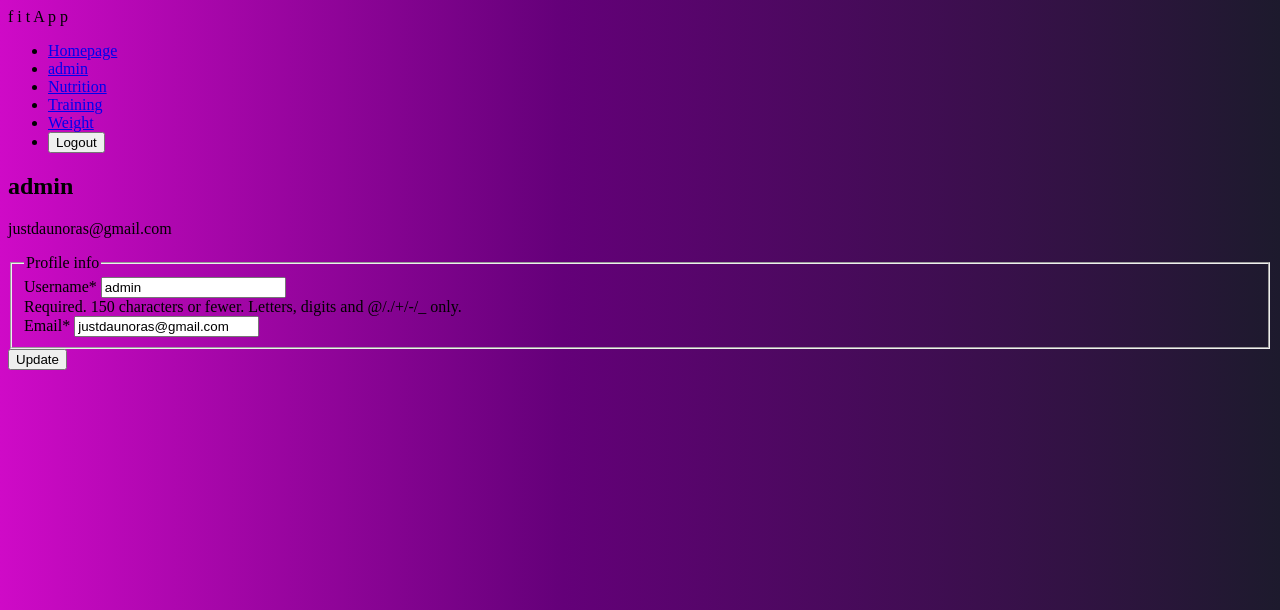
After one commit to Daunoras/FitnessApp, a Django app: page /fitness/profile/ in a window 1280 px wide. The commit adds this page. Shown: the top 610 px of the page. Run offline with Django 5.2, Linux system fonts and the light colour scheme; a user stored in the database is signed in; data comes from the database, SQL or seed files in the repository; both versions use the stored data as it was after the commit; some libraries are stand-ins or nearby versions.

Commit message:
added user profile

```diff
--- a/mysite/fitness/admin.py
+++ b/mysite/fitness/admin.py
@@ -1,7 +1,8 @@
 from django.contrib import admin
-from .models import DayOfEating
+from .models import DayOfEating, Profile
 
 class DayOfEatingAdmin(admin.ModelAdmin):
     list_display = ('date', 'kcal', 'protein', 'athlete')
 
 admin.site.register(DayOfEating)
+admin.site.register(Profile)
--- a/mysite/fitness/apps.py
+++ b/mysite/fitness/apps.py
@@ -4,3 +4,6 @@ from django.apps import AppConfig
 class FitnessConfig(AppConfig):
     default_auto_field = 'django.db.models.BigAutoField'
     name = 'fitness'
+
+    def ready(self):
+        from .signals import create_profile, save_profile
--- a/mysite/fitness/forms.py
+++ b/mysite/fitness/forms.py
@@ -1,9 +1,6 @@
 from django import forms
-from .models import DayOfEating
-
-
-# class DateInput(forms.DateInput):
-#     input_type = 'date'
+from .models import DayOfEating, Profile
+from django.contrib.auth.models import User
 
 class DayOfEatingCreateForm(forms.ModelForm):
     class Meta:
@@ -20,3 +17,15 @@ class DayOfEatingCreateForm(forms.ModelForm):
         if DayOfEating.objects.filter(athlete=self.user, date=date).exists():
             raise forms.ValidationError("You already have an entry for this date.")
         return date
+
+class UserUpdateForm(forms.ModelForm):
+    email = forms.EmailField()
+    class Meta:
+        model = User
+        fields = ['username', 'email']
+
+class ProfileUpdateForm(forms.ModelForm):
+
+    class Meta:
+        model = Profile
+        fields = []
--- a/mysite/fitness/models.py
+++ b/mysite/fitness/models.py
@@ -23,3 +23,9 @@ class DayOfEating(models.Model):
 
     def add_protein(self, protein):
         self.protein += int(protein)
+
+class Profile(models.Model):
+    user = models.OneToOneField(User, on_delete=models.CASCADE)
+
+    def __str__(self):
+        return f"{self.user.username}"
--- a/mysite/fitness/static/css/styles.css
+++ b/mysite/fitness/static/css/styles.css
@@ -1,2 +1,3 @@
 body {
-background: linear-gradient(90deg, rgba(207,10,199,1) 0%, rgba(100,0,121,1) 44%, rgba(29,26,45,1) 100%);}
+background: linear-gradient(90deg, rgba(207,10,199,1) 0%, rgba(100,0,121,1) 44%, rgba(29,26,45,1) 100%);
+}
--- a/mysite/fitness/urls.py
+++ b/mysite/fitness/urls.py
@@ -9,5 +9,6 @@ urlpatterns = [
     path('nutrition/add', views.DayOfEatingCreateView.as_view(), name='nutrition-add'),
     path('nutrition/<int:pk>/update', views.DayOfEatingUpdateView.as_view(), name='nutrition-update'),
     path('nutrition/<int:pk>/delete', views.DayOfEatingDeleteView.as_view(), name='nutrition-delete'),
+    path('profile/', views.profile, name='profile'),
 
 ]
--- a/mysite/fitness/views.py
+++ b/mysite/fitness/views.py
@@ -6,8 +6,9 @@ from django.contrib.auth.forms import User
 from django.views.decorators.csrf import csrf_protect
 from django.contrib import messages
 from django.views.generic import ListView, DetailView, CreateView, UpdateView, DeleteView
-from .forms import DayOfEatingCreateForm
+from .forms import DayOfEatingCreateForm, UserUpdateForm, ProfileUpdateForm
 from django.urls import reverse, reverse_lazy
+from django.contrib.auth.decorators import login_required
 
 def index(request):
     context = {}
@@ -108,3 +109,24 @@ def register(request):
             messages.error(request, 'The passwords do not match')
             return redirect('register')
     return render(request, 'register.html')
+
+@login_required
+def profile(request):
+    if request.method == "POST":
+        u_form = UserUpdateForm(request.POST, instance=request.user)
+        p_form = ProfileUpdateForm(request.POST, request.FILES, instance=request.user.profile)
+        if u_form.is_valid() and p_form.is_valid():
+            u_form.save()
+            p_form.save()
+            messages.success(request, f"Profile updated")
+            return redirect('profile')
+    else:
+        u_form = UserUpdateForm(instance=request.user)
+        p_form = ProfileUpdateForm(instance=request.user.profile)
+
+    context = {
+        'u_form': u_form,
+        'p_form': p_form,
+    }
+
+    return render(request, 'profile.html', context)
--- a/mysite/mysite/settings.py
+++ b/mysite/mysite/settings.py
@@ -10,9 +10,10 @@ DEBUG = True
 ALLOWED_HOSTS = []
 
 INSTALLED_APPS = [
-    'fitness',
+    # 'fitness',
     'crispy_forms',
     'crispy_bootstrap4',
+    'fitness.apps.FitnessConfig',
     'django.contrib.admin',
     'django.contrib.auth',
     'django.contrib.contenttypes',
--- a/mysite/templates/base.html
+++ b/mysite/templates/base.html
@@ -17,7 +17,7 @@
       <li class="nav-item active"><a class="nav-link" href="{% url 'index' %}">Homepage</a></li>
       {% if user.is_authenticated %}
           <li class="nav-item">
-              <a class="nav-link" href="">{{ user.get_username }}</a>
+              <a class="nav-link" href="{% url 'profile' %}">{{ user.get_username }}</a>
           </li>
           <li class="nav-item active"><a class="nav-link" href="{% url 'nutrition' %}">Nutrition</a></li>
           <li class="nav-item active"><a class="nav-link" href="{% url 'index' %}">Training</a></li>
--- /dev/null
+++ b/mysite/templates/profile.html
@@ -0,0 +1,28 @@
+{% extends "base.html" %}
+{% load crispy_forms_tags %}
+{% block content %}
+<div class="content-section">
+        {% if messages %}
+            {% for message in messages %}
+            <div class="alert alert-danger" role="alert">
+                {{ message }}
+            </div>
+            {% endfor %}
+        {% endif %}
+    <div>
+        <h2 class="account-heading">{{ user.username }}</h2>
+        <p class="text-secondary">{{ user.email }}</p>
+    </div>
+    <form method="POST" enctype="multipart/form-data">
+        {% csrf_token %}
+        <fieldset class="form-group">
+            <legend class="border-bottom mb-4">Profile info</legend>
+            {{ u_form|crispy }}
+            {{ p_form|crispy }}
+        </fieldset>
+        <div class="form-group">
+            <button class="btn btn-outline-info" type="submit">Update</button>
+        </div>
+    </form>
+</div>
+{% endblock content %}
```
Also changed, not shown: mysite/fitness/signals.py (added, +14 -0 lines), mysite/db.sqlite3.
